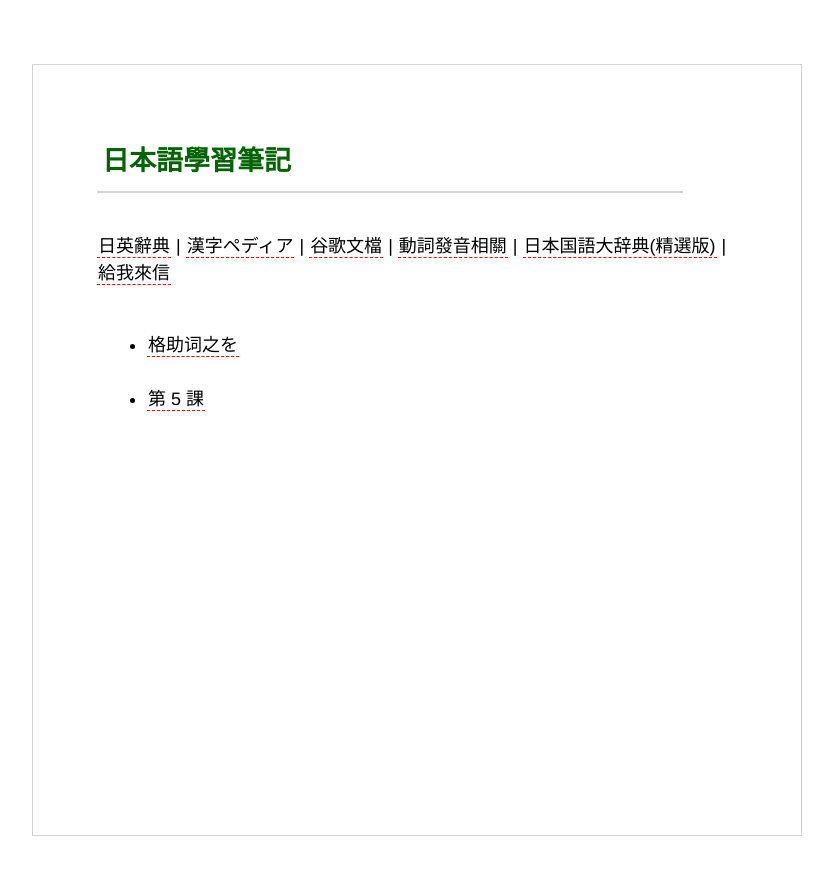
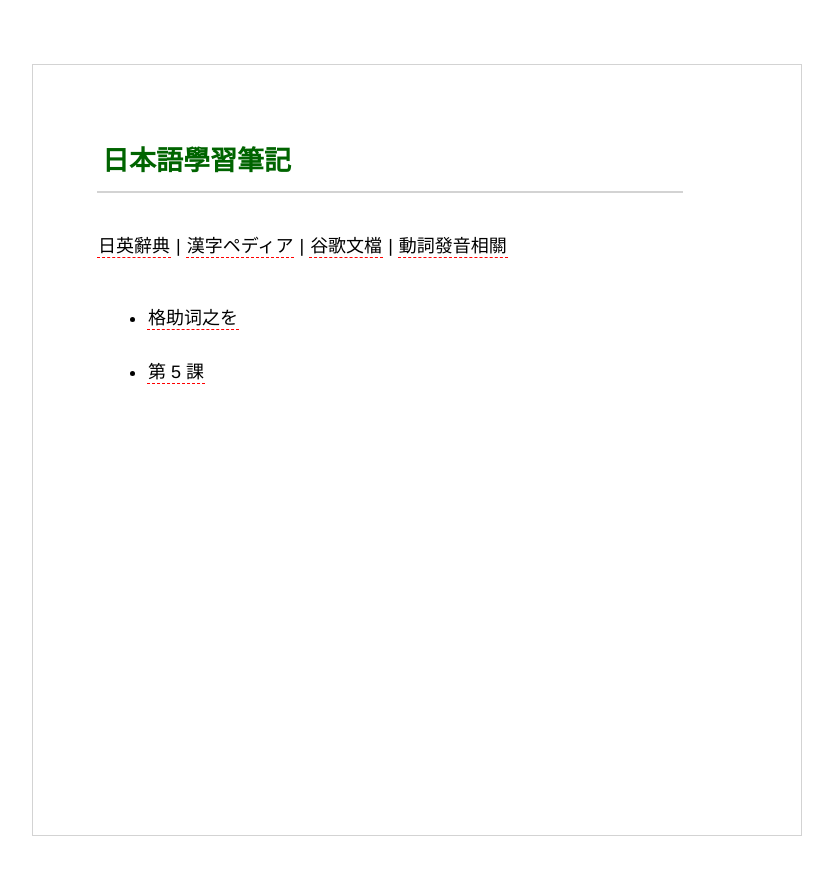
Before and after one commit to siqingmu/siqingmu.github.io, a Jekyll site: the page built from index.html, in a window 1280 px wide. Shown: the top 875 px of the page, without its empty margins (224-1057 px from the left). Built offline with Jekyll 4.4.1, drawn with Linux system fonts in a browser that asks for light colours.

Commit message:
remove-email

```diff
--- a/index.html
+++ b/index.html
@@ -11,10 +11,7 @@ title: 日本語學習筆記
 <a href="https://docs.google.com/document/d/10ey9H5BDqhRGMuPgu_N-mX6QB_2XQw7oz5kHjdNekDM/edit">谷歌文檔</a>
 |
 <a href="http://www.gavo.t.u-tokyo.ac.jp/ojad/search/index/">動詞發音相關</a>
-|
-<a href="https://www.monokakido.jp/japanese/nds/">日本国語大辞典(精選版)</a>
-|
-<a href="mailto:siqingmu@gmail.com">給我來信</a>
+
 
 
 
```
